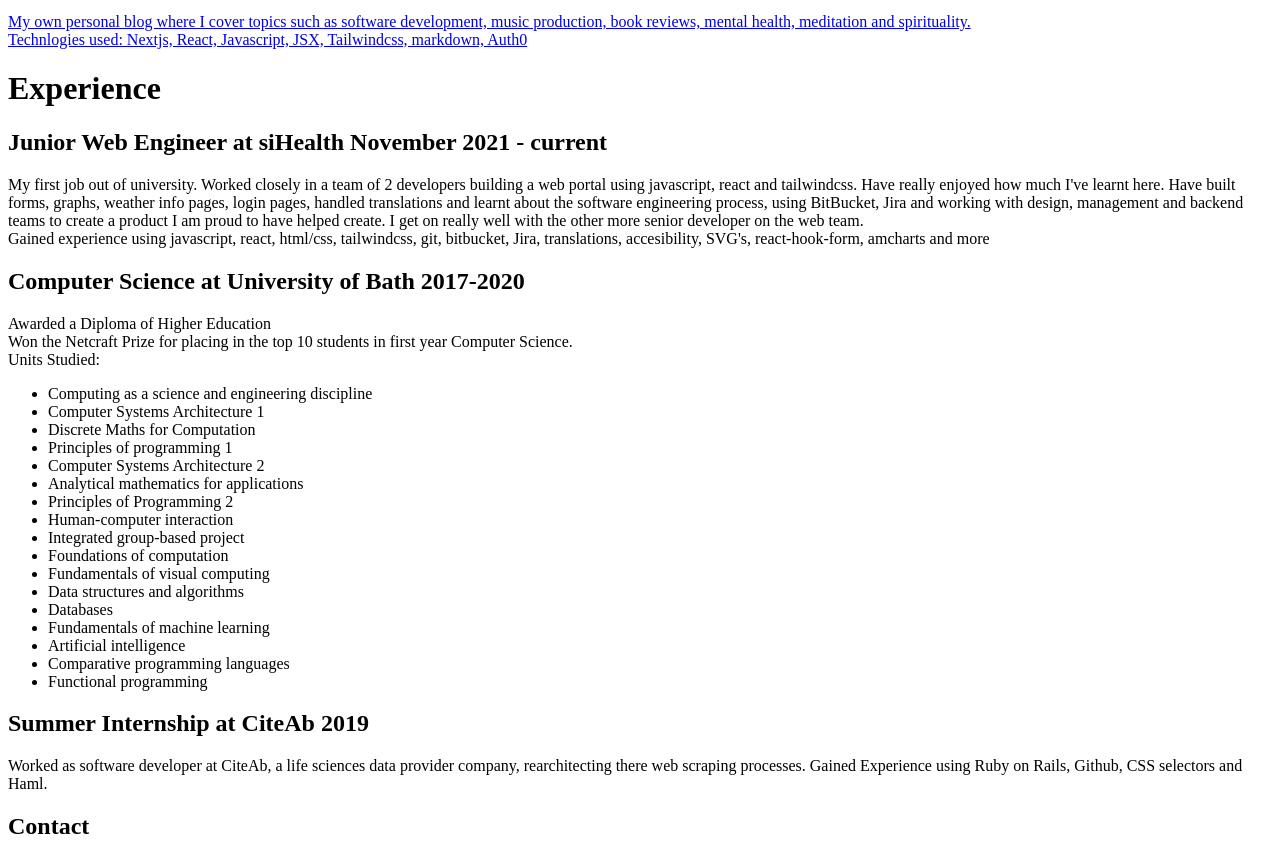
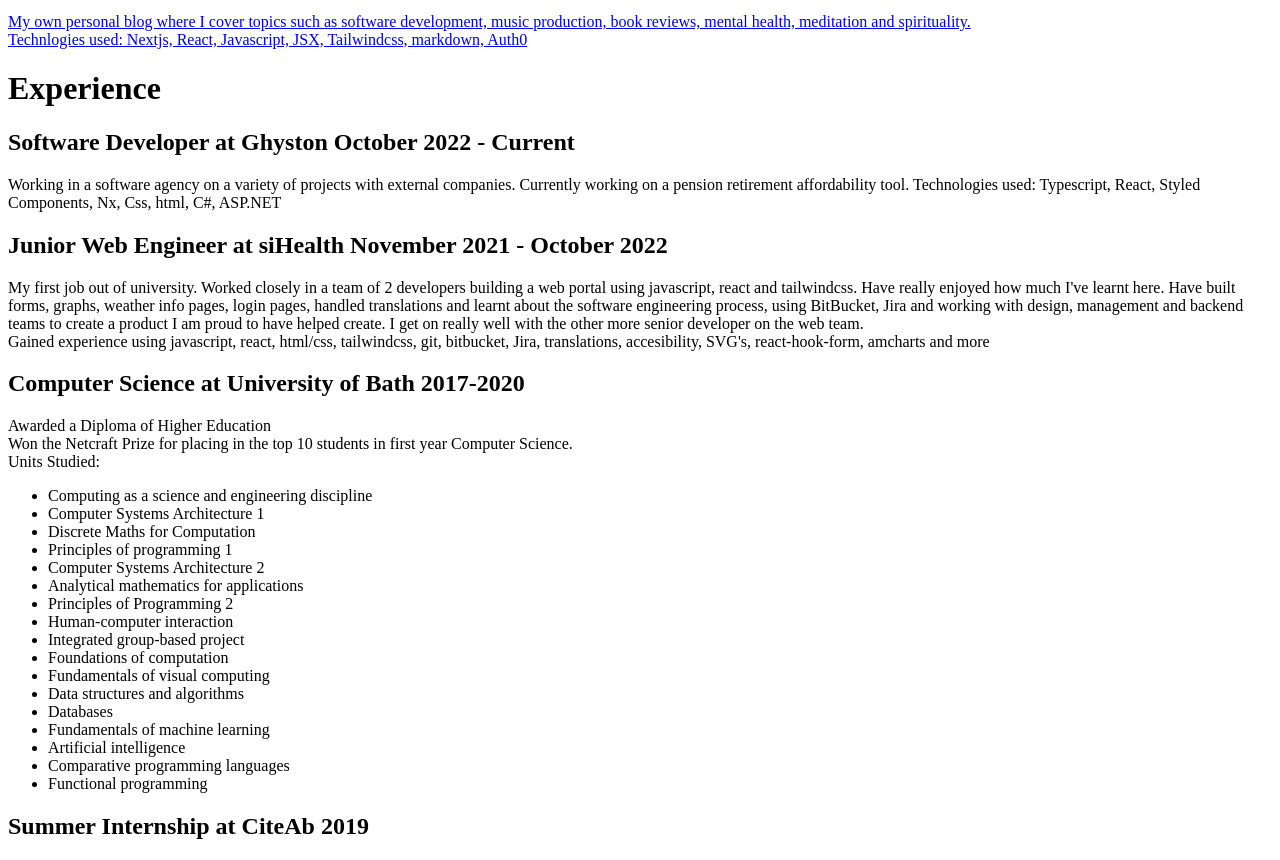
Before and after one commit to JackMcBride98/portolio-site, a Next.js app: page / in a window 1280 px wide. Shown: the part 3040-3900 px from the top of the page. Built offline with nearby package versions, Linux system fonts and the light colour scheme.

Commit message:
Update experience, add ghyston, close off siHealth

```diff
--- a/pages/index.js
+++ b/pages/index.js
@@ -225,7 +225,18 @@
           <h1 className="text-xl pb-2">Experience</h1>
           <div className="p-4 sm:max-w-4xl sm:w-full border-2 rounded-md my-8">
             <h2 className="text-lg font-bold">
-              Junior Web Engineer at siHealth November 2021 - current
+              Software Developer at Ghyston October 2022 - Current
+            </h2>
+            <p className="text-left p-2">
+              Working in a software agency on a variety of projects with
+              external companies. Currently working on a pension retirement
+              affordability tool. Technologies used: Typescript, React, Styled
+              Components, Nx, Css, html, C#, ASP.NET
+            </p>
+          </div>
+          <div className="p-4 sm:max-w-4xl sm:w-full border-2 rounded-md my-8">
+            <h2 className="text-lg font-bold">
+              Junior Web Engineer at siHealth November 2021 - October 2022
             </h2>
             <p className="text-left p-2">
               My first job out of university. Worked closely in a team of 2
```
